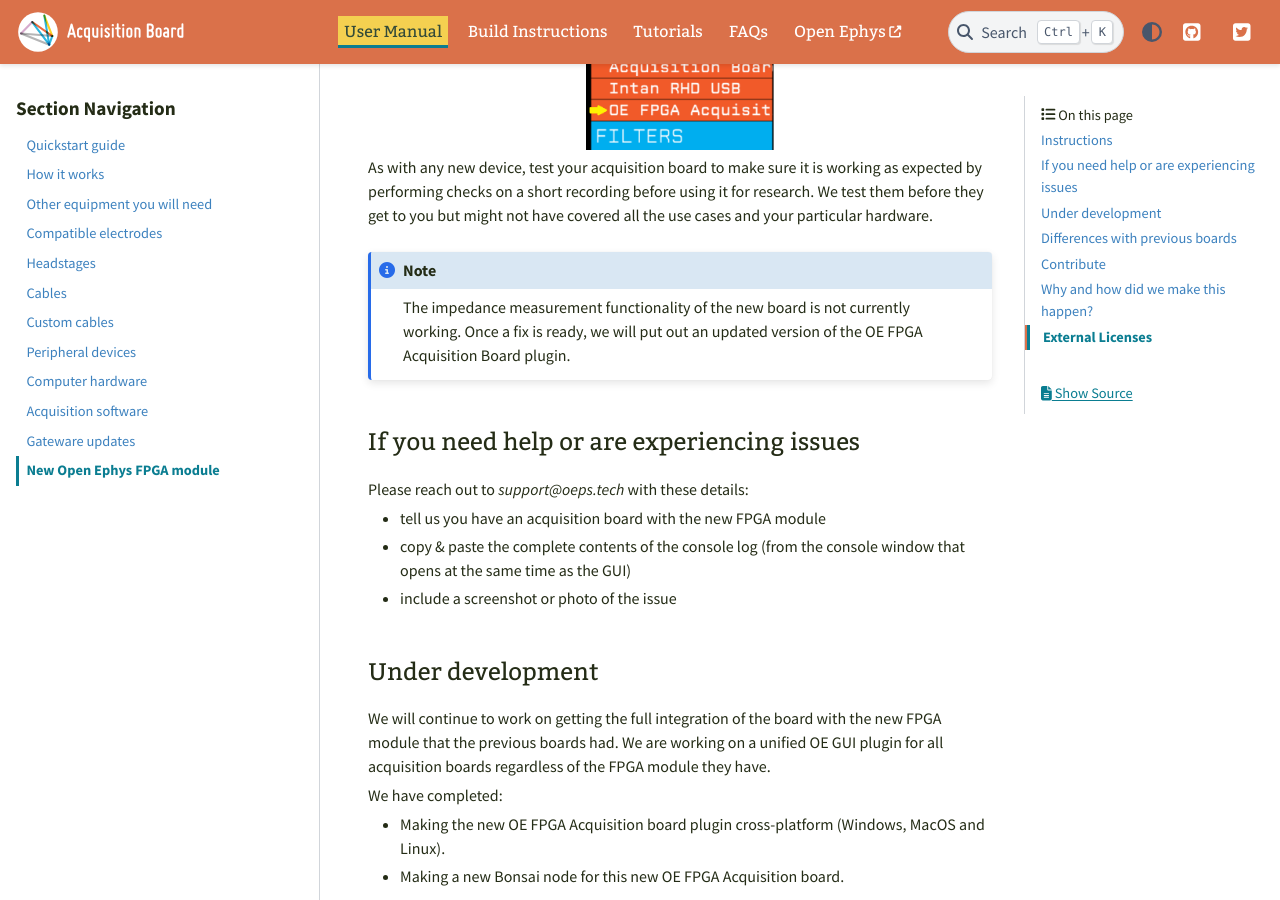
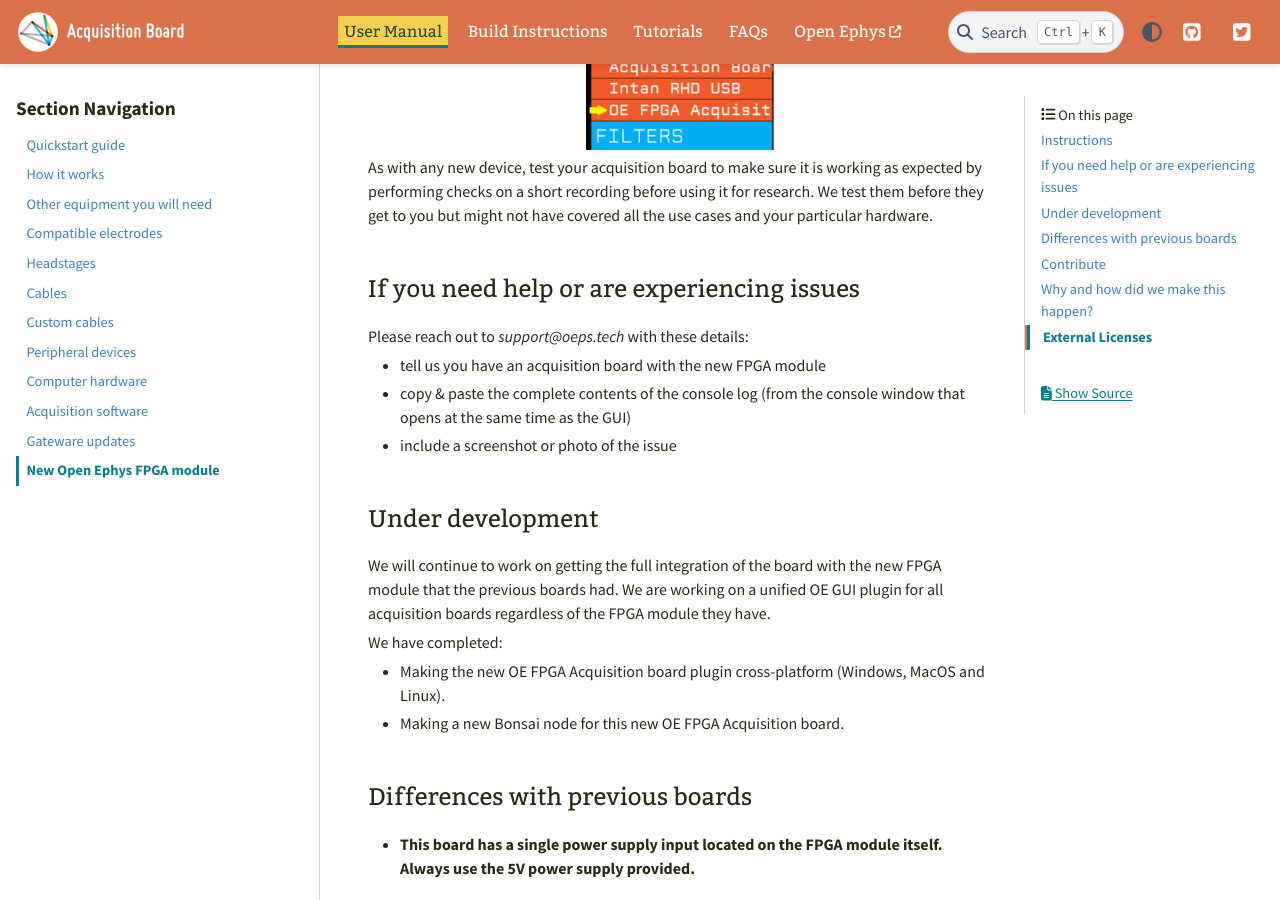
Before and after one commit to open-ephys/acq-board-docs, a Sphinx documentation site: the page built from source/User-Manual/New-FPGA.rst, in a window 1280 px wide and 900 px high, scrolled down 3359 px. Built offline with Sphinx 7.4.7 and the PyData theme 0.15.4, drawn with Linux system fonts in a browser that asks for light colours.

Commit message:
removed note on impedance
impedance measurements work since v0.4.1

```diff
--- a/source/User-Manual/New-FPGA.rst
+++ b/source/User-Manual/New-FPGA.rst
@@ -108,8 +108,6 @@
     :align: center
 
 As with any new device, test your acquisition board to make sure it is working as expected by performing checks on a short recording before using it for research. We test them before they get to you but might not have covered all the use cases and your particular hardware.
-
-.. note:: The impedance measurement functionality of the new board is not currently working. Once a fix is ready, we will put out an updated version of the OE FPGA Acquisition Board plugin.
 
 .. _newfpga_help:
 
```
